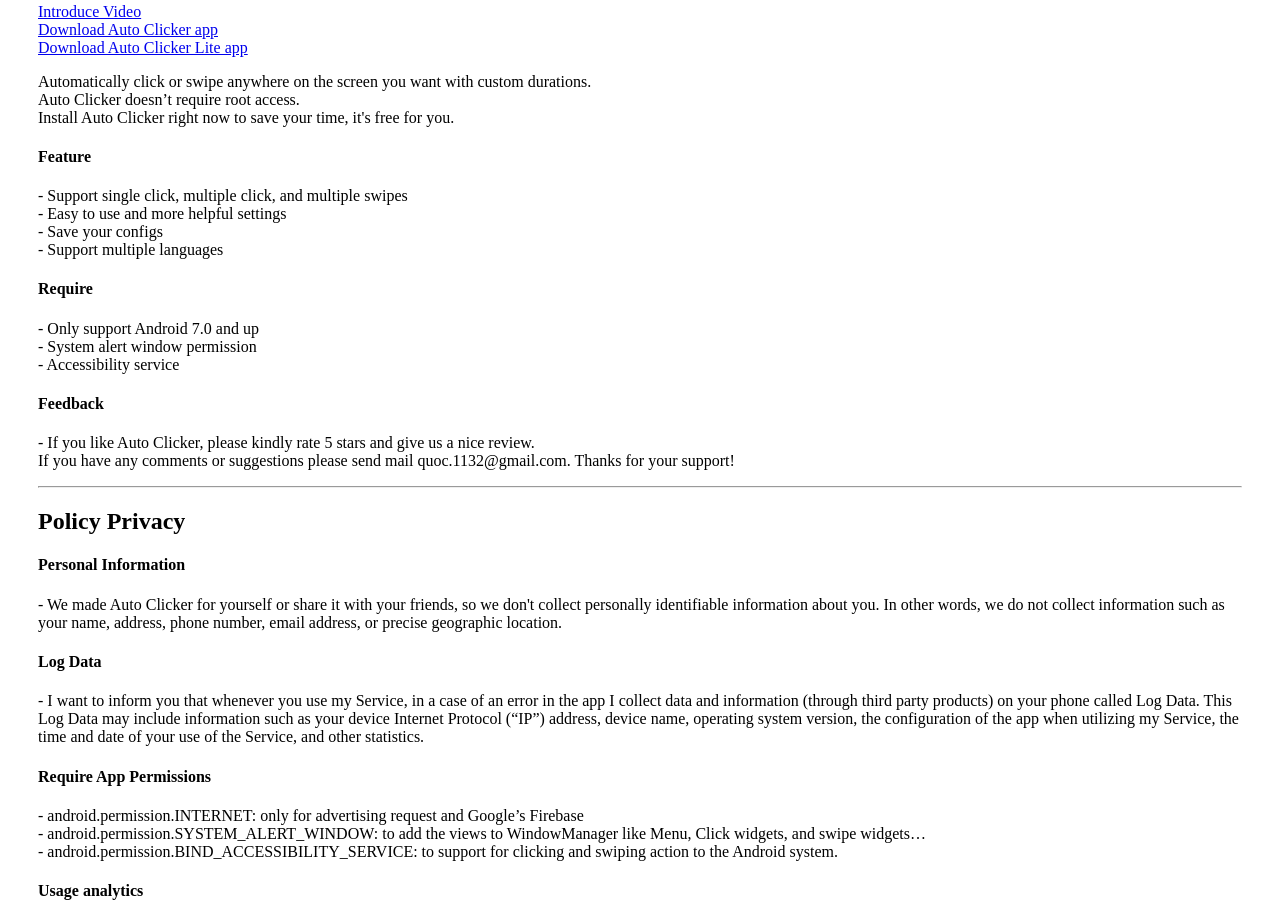
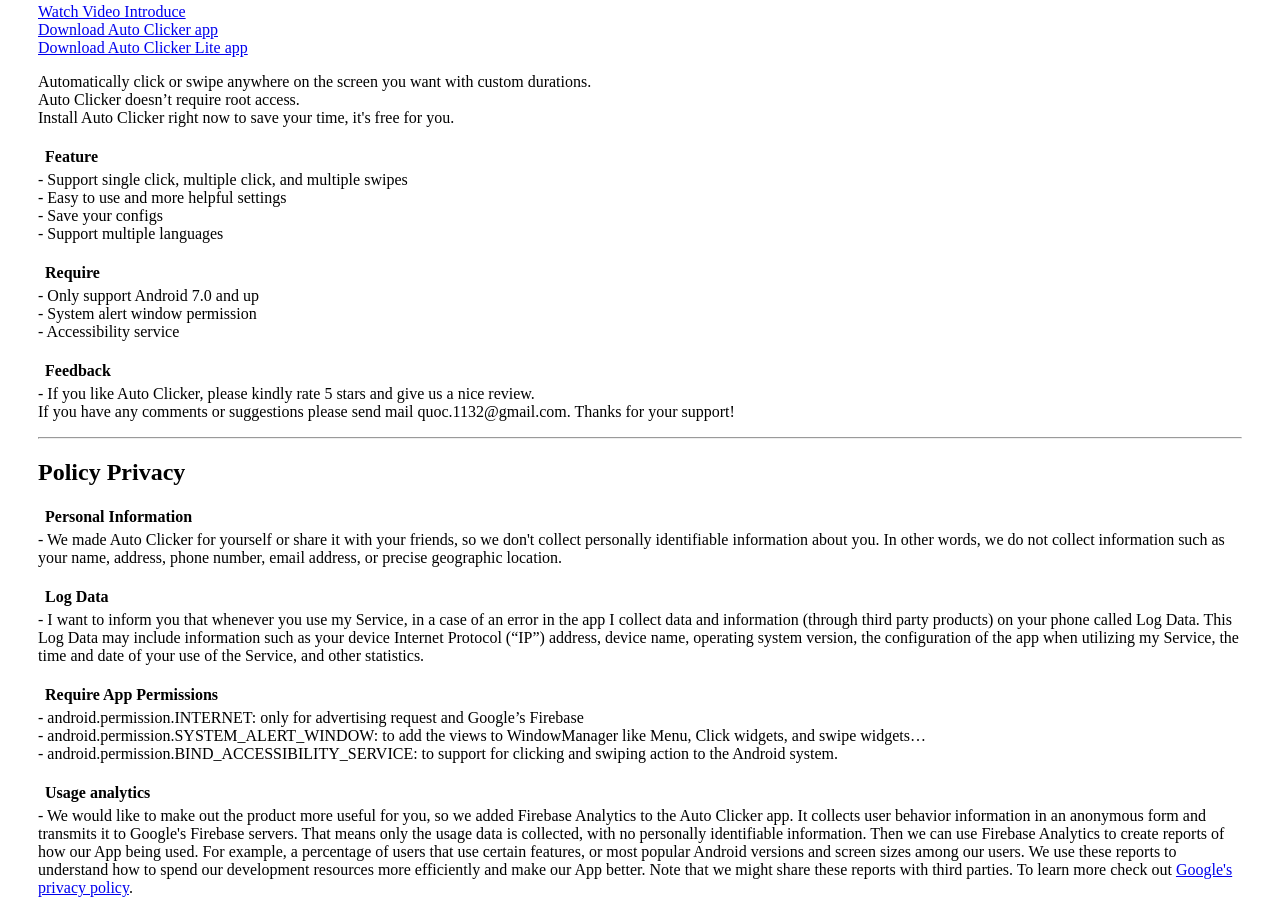
Before and after one commit to quoc1132/quoc1132.github.io, a plain HTML site: page index.html in a window 1280 px wide. Shown: the part 184-1100 px from the top of the page. Drawn offline with Linux system fonts and the light colour scheme.

Commit message:
Update index.html
Make it better.

```diff
--- a/index.html
+++ b/index.html
@@ -4,6 +4,7 @@
 <head>
 
     <title>Auto Clicker</title>
+
 </head>
 
 <body style="padding: 30px">
@@ -11,7 +12,7 @@
     <hr>
     <h2>About</h2>
 
-    <a href="https://youtu.be/04iXElpVgB4">Introduce Video</a><br>
+    <a href="https://youtu.be/04iXElpVgB4">Watch Video Introduce</a><br>
     <a href="https://play.google.com/store/apps/details?id=uit.quocnguyen.autoclicker">Download Auto Clicker app</a><br>
     <a href="https://play.google.com/store/apps/details?id=uit.quocnguyen.autoclickerlite">Download Auto Clicker Lite app</a><br>
 
@@ -20,23 +21,23 @@
         Auto Clicker doesn’t require root access.<br>
         Install Auto Clicker right now to save your time, it's free for you.<br>
     </p>
-    <h4>Feature</h4>
-    <p>
+    <h4 style="margin-bottom: 5px; margin-left: 7px">Feature</h4>
+    <p style="margin-top: 0px">
         - Support single click, multiple click, and multiple swipes<br>
         - Easy to use and more helpful settings<br>
         - Save your configs<br>
         - Support multiple languages<br>
 
     </p>
-    <h4>Require</h4>
-    <p>
+    <h4 style="margin-bottom: 5px; margin-left: 7px">Require</h4>
+    <p style="margin-top: 0px">
         - Only support Android 7.0 and up<br>
         - System alert window permission<br>
         - Accessibility service<br>
 
     </p>
-    <h4>Feedback</h4>
-    <p>
+    <h4 style="margin-bottom: 5px; margin-left: 7px">Feedback</h4>
+    <p style="margin-top: 0px">
         - If you like Auto Clicker, please kindly rate 5 stars and give us a nice review.<br>
         If you have any comments or suggestions please send mail quoc.1132@gmail.com. Thanks for your support! <br>
 
@@ -45,28 +46,28 @@
     <hr>
     <h2>Policy Privacy</h2>
 
-    <h4>Personal Information</h4>
-    <p>
+    <h4 style="margin-bottom: 5px; margin-left: 7px">Personal Information</h4>
+    <p style="margin-top: 0px">
         - We made Auto Clicker for yourself or share it with your friends, so we don't collect personally identifiable information about you. In other words, we do not collect information such as your name, address, phone number, email address, or precise geographic location.
     </p>
-    <h4>Log Data</h4>
-    <p>
+    <h4 style="margin-bottom: 5px; margin-left: 7px">Log Data</h4>
+    <p style="margin-top: 0px">
         - I want to inform you that whenever you use my Service, in a case of an error in the app I collect data and information (through third party products) on your phone called Log Data. This Log Data may include information such as your device Internet Protocol (“IP”) address, device name, operating system version, the configuration of the app when utilizing my Service, the time and date of your use of the Service, and other statistics.
     </p>
-    <h4>Require App Permissions</h4>
-    <p>
+    <h4 style="margin-bottom: 5px; margin-left: 7px">Require App Permissions</h4>
+    <p style="margin-top: 0px">
         - android.permission.INTERNET: only for advertising request and Google’s Firebase<br>
 
         - android.permission.SYSTEM_ALERT_WINDOW: to add the views to WindowManager like Menu, Click widgets, and swipe widgets…<br>
 
         - android.permission.BIND_ACCESSIBILITY_SERVICE: to support for clicking and swiping action to the Android system.
     </p>
-    <h4>Usage analytics</h4>
-    <p>
+    <h4 style="margin-bottom: 5px; margin-left: 7px">Usage analytics</h4>
+    <p style="margin-top: 0px">
         - We would like to make out the product more useful for you, so we added Firebase Analytics to the Auto Clicker app. It collects user behavior information in an anonymous form and transmits it to Google's Firebase servers. That means only the usage data is collected, with no personally identifiable information. Then we can use Firebase Analytics to create reports of how our App being used. For example, a percentage of users that use certain features, or most popular Android versions and screen sizes among our users. We use these reports to understand how to spend our development resources more efficiently and make our App better. Note that we might share these reports with third parties. To learn more check out <a href="https://www.google.com/policies/privacy">Google's privacy policy</a>.
     </p>
-    <h4>Advertising</h4>
-    <p>
+    <h4 style="margin-bottom: 5px; margin-left: 7px">Advertising</h4>
+    <p style="margin-top: 0px">
         We use ads to keep Auto Clicker free for you. All the ads in our App served by Unity and Admob network. Unity and Admob may use and collect anonymous data about your interests to customize advertising in our App and in other sites and apps. Interest and location data may be linked to your device, but is not linked to your identity. To learn more about Unity privacy policies and opt-out choices check out <a href="https://unity3d.com/legal/privacy-policy">Unity's privacy policy</a> and To learn more about AdMob privacy policies and opt-out choices check out <a href="https://policies.google.com/privacy">Google's privacy policy</a>.
     </p>
 
```
